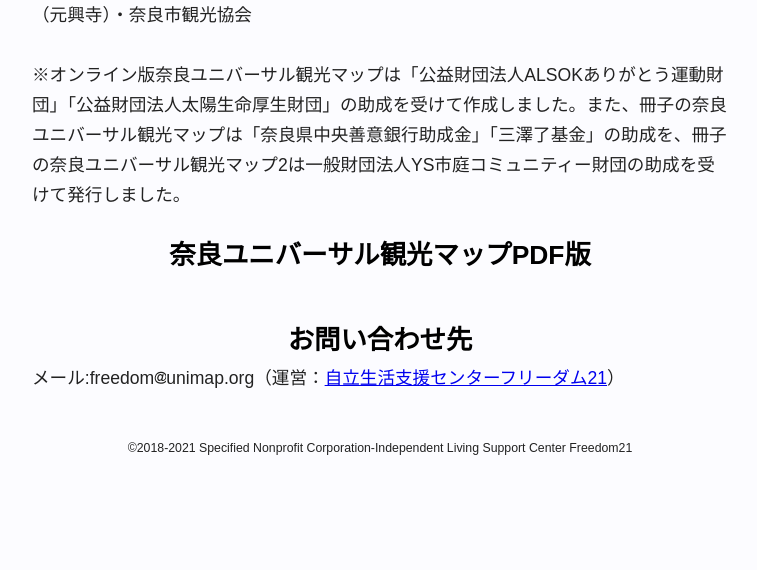
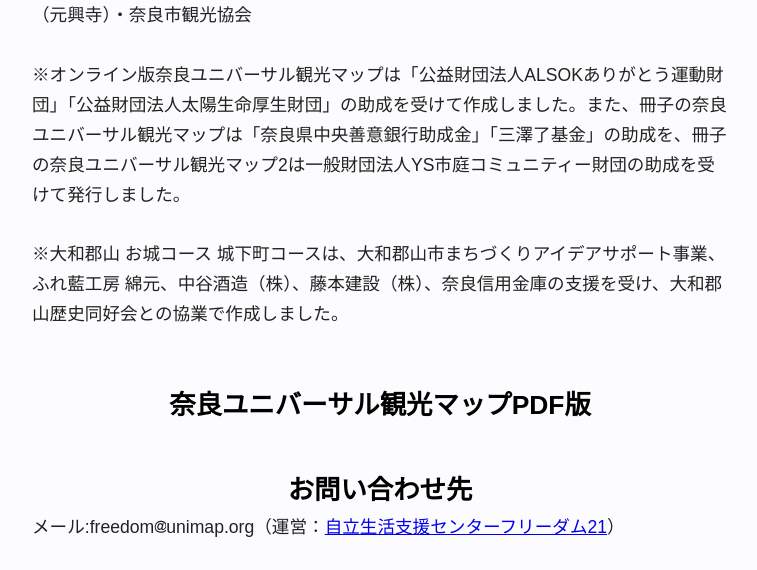
Before and after one commit to uenoco/unimap, a Django app: page / in a window 1280 px wide. Shown: the part 2063-2633 px from the top of the page, without its empty margins (260-1017 px from the left). Before the commit the page ends 2518 px from the top, so only its background shows below. Run offline with Django 3.2, Linux system fonts and the light colour scheme; data that the repository does not hold is empty.

Commit message:
Add description for 大和郡山

```diff
--- a/requirements.txt
+++ b/requirements.txt
@@ -21,7 +21,6 @@ django-widget-tweaks==1.4.12
 djangorestframework==3.12.4
 djangorestframework-gis==0.17
 et-xmlfile==1.1.0
-GDAL==3.3.3
 idna==3.3
 importlib-metadata==4.11.3
 Markdown==3.3.6
@@ -36,7 +35,6 @@ pycparser==2.21
 PyJWT==2.3.0
 python3-openid==3.2.0
 pytz==2021.3
-PyYAML==6.0
 requests==2.27.1
 requests-oauthlib==1.3.1
 six==1.16.0
--- a/templates/toppage.html
+++ b/templates/toppage.html
@@ -113,7 +113,10 @@
   <a href="https://www.mierune.co.jp/" target=”_blank”>MIERUNE社</a>および  <a href="http://www.gsi.go.jp/index.html" target=”_blank”>地理院地図</a>の地図タイルを利用しています。◎写真提供：矢野建彦（元興寺）・奈良市観光協会　</p>
 <br>
     <p>※オンライン版奈良ユニバーサル観光マップは「公益財団法人ALSOKありがとう運動財団」「公益財団法人太陽生命厚生財団」の助成を受けて作成しました。また、冊子の奈良ユニバーサル観光マップは「奈良県中央善意銀行助成金」「三澤了基金」の助成を、冊子の奈良ユニバーサル観光マップ2は一般財団法人YS市庭コミュニティー財団の助成を受けて発行しました。</p>
+    <br>
+    <p>※大和郡山 お城コース 城下町コースは、大和郡山市まちづくりアイデアサポート事業、ふれ藍工房 綿元、中谷酒造（株）、藤本建設（株）、奈良信用金庫の支援を受け、大和郡山歴史同好会との協業で作成しました。</p>
 <br>
+    <br>
   <h2>奈良ユニバーサル観光マップPDF版</h2>
 
   {% for booklet in bookletlist %}
```
